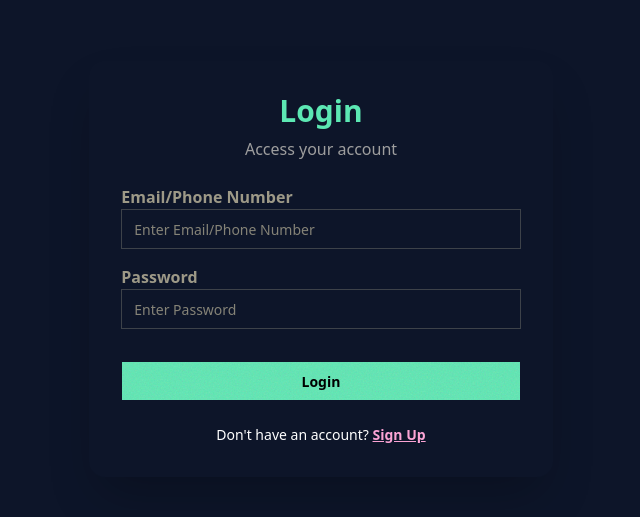
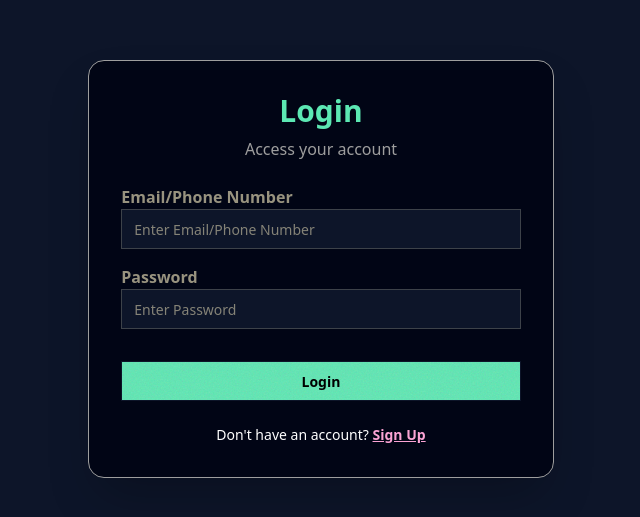
Before and after one commit to john-andeyyy/Dating_App_React, a React (Vite) app: page / in a window 1280 px wide. Shown: the part 131-648 px from the top of the page, without its empty margins (319-959 px from the left). Built offline with nearby package versions, Linux system fonts and the light colour scheme; no server answers.

Commit message:
update ui in login

```diff
--- a/src/Pages/Login.jsx
+++ b/src/Pages/Login.jsx
@@ -138,7 +138,7 @@ export default function Login() {
     return (
         <div className="hero min-h-screen bg-base-200">
             <div className="hero-content flex-col ">
-                <div className="card w-full max-w-2xl shadow-2xl rounded-2xl p-8 bg-base-">
+                <div className="card w-full max-w-2xl shadow-2xl rounded-2xl p-8 bg-base-100 border-1 border-info-content">
                     <h1 className="text-3xl font-bold text-center mb-2 text-accent">
                         {isLogin ? "Login" : "New User Sign-Up"}
                     </h1>
```
